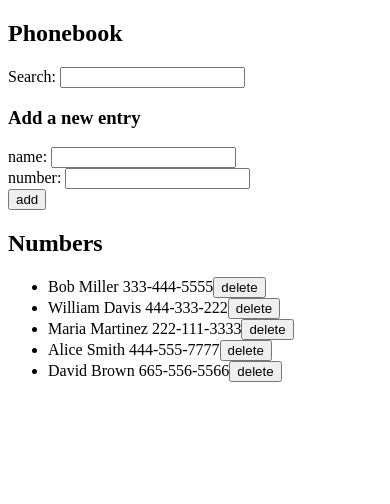
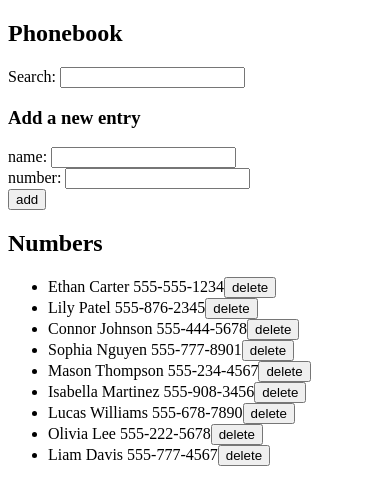
Before and after one commit to giorgiabes/full-stack-open, a React (Vite) app in the folder part2/phonebook/: page / in a window 390 px wide. Shown: the top 504 px of the page. Built offline with nearby package versions, Linux system fonts and the light colour scheme; data requests are answered from the project's data file.

Commit message:
The Phonebook step 10

```diff
--- a/part2/phonebook/db.json
+++ b/part2/phonebook/db.json
@@ -1,29 +1,49 @@
 {
   "persons": [
     {
-      "id": "a7da",
-      "name": "Bob Miller",
-      "number": "333-444-5555"
+      "id": "74ee",
+      "name": "Ethan Carter",
+      "number": "555-555-1234"
     },
     {
-      "id": "16ad",
-      "name": "William Davis",
-      "number": "444-333-222"
+      "id": "eeb4",
+      "name": "Lily Patel",
+      "number": "555-876-2345"
     },
     {
-      "id": "1217",
-      "name": "Maria Martinez",
-      "number": "222-111-3333"
+      "id": "b4f3",
+      "name": "Connor Johnson",
+      "number": "555-444-5678"
     },
     {
-      "id": "5a2a",
-      "name": "Alice Smith",
-      "number": "444-555-7777"
+      "id": "5bdb",
+      "name": "Sophia Nguyen",
+      "number": "555-777-8901"
     },
     {
-      "id": "21b7",
-      "name": "David Brown",
-      "number": "665-556-5566"
+      "id": "8219",
+      "name": "Mason Thompson",
+      "number": "555-234-4567"
+    },
+    {
+      "id": "e42e",
+      "name": "Isabella Martinez",
+      "number": "555-908-3456"
+    },
+    {
+      "id": "c3f7",
+      "name": "Lucas Williams",
+      "number": "555-678-7890"
+    },
+    {
+      "id": "cd76",
+      "name": "Olivia Lee",
+      "number": "555-222-5678"
+    },
+    {
+      "id": "e6fd",
+      "name": "Liam Davis",
+      "number": "555-777-4567"
     }
   ]
 }
--- a/part2/phonebook/src/App.jsx
+++ b/part2/phonebook/src/App.jsx
@@ -23,10 +23,33 @@ const App = () => {
       number: newNumber,
     };
 
-    const isAdded = persons.find((person) => person.name === personObject.name);
+    const existingPerson = persons.find(
+      (person) => person.name === personObject.name
+    );
 
-    if (isAdded) {
-      alert(`${newName} is already added to phonebook`);
+    if (existingPerson) {
+      const confirmUpdate = confirm(
+        `${personObject.name} is already added to phonebook, replace the old number with new one?`
+      );
+      if (confirmUpdate) {
+        const url = "http://localhost:3002/persons";
+        const changedPerson = { ...existingPerson, number: newNumber };
+        // axios.put(`${url}/${changedPerson.id}`, changedPerson)
+        personService
+          .updateNumber(changedPerson.id, changedPerson)
+          .then((response) => {
+            setPersons(
+              persons.map((p) =>
+                p.id !== changedPerson.id ? p : response.data
+              )
+            );
+            setNewName("");
+            setNewNumber("");
+          });
+      } else {
+        setNewName("");
+        setNewNumber("");
+      }
     } else {
       personService.create(personObject).then((retunredPerson) => {
         setPersons(persons.concat(retunredPerson));
@@ -38,14 +61,16 @@ const App = () => {
 
   const deletePerson = (id) => {
     const person = persons.find((p) => p.id === id);
+    const confirmDelete = confirm(`delete ${person.name}?`);
 
+    if (confirmDelete) {
       personService
         .deletePerson(id)
-      .then(confirm(`delete ${person.name}?`))
         .then(setPersons(persons.filter((p) => p.id !== id)))
         .catch((error) => {
           console.error("Error deleting", error);
         });
+    }
   };
 
   const handleNameChange = (event) => {
--- a/part2/phonebook/src/services/persons.js
+++ b/part2/phonebook/src/services/persons.js
@@ -15,4 +15,8 @@ const deletePerson = (id) => {
   return axios.delete(`${baseUrl}/${id}`);
 };
 
-export default { getAll, create, deletePerson };
+const updateNumber = (id, newObject) => {
+  return axios.put(`${baseUrl}/${id}`, newObject);
+};
+
+export default { getAll, create, deletePerson, updateNumber };
```
Lines whose indentation alone changed are shown as unchanged.
